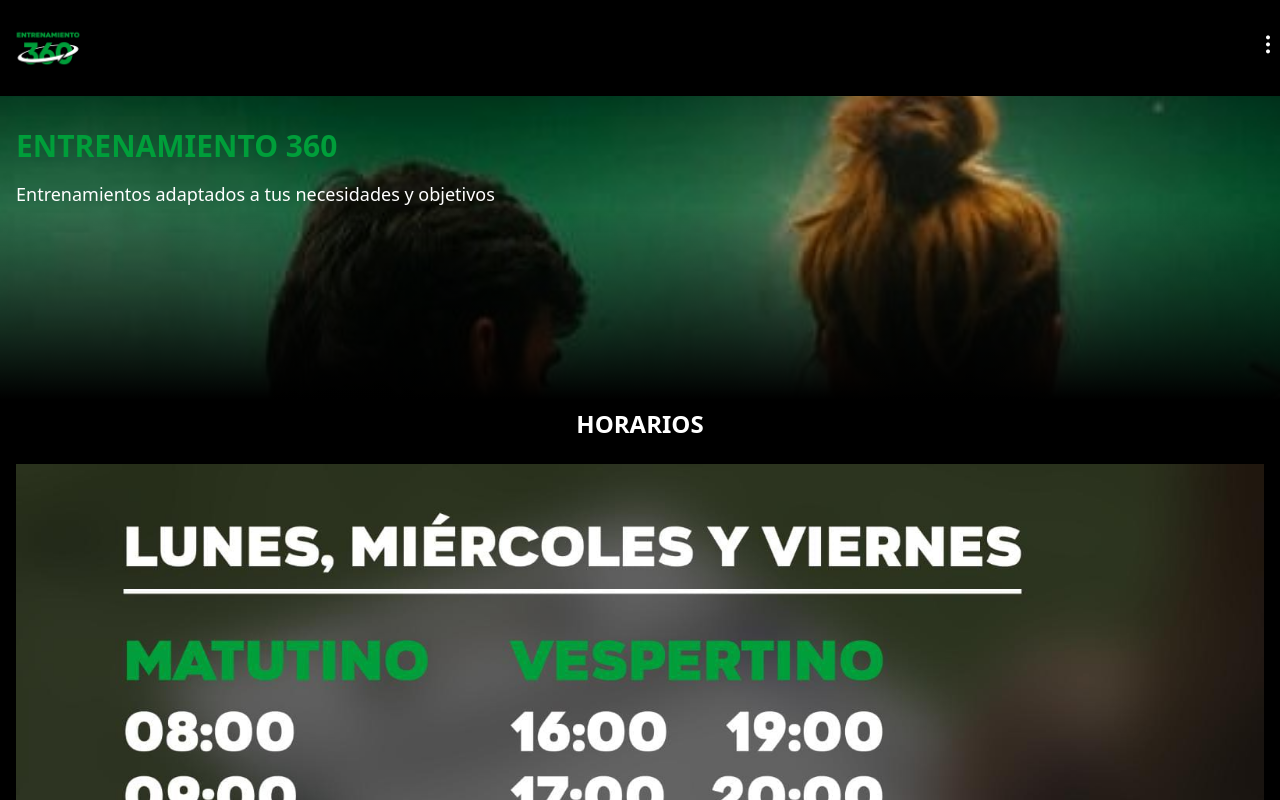
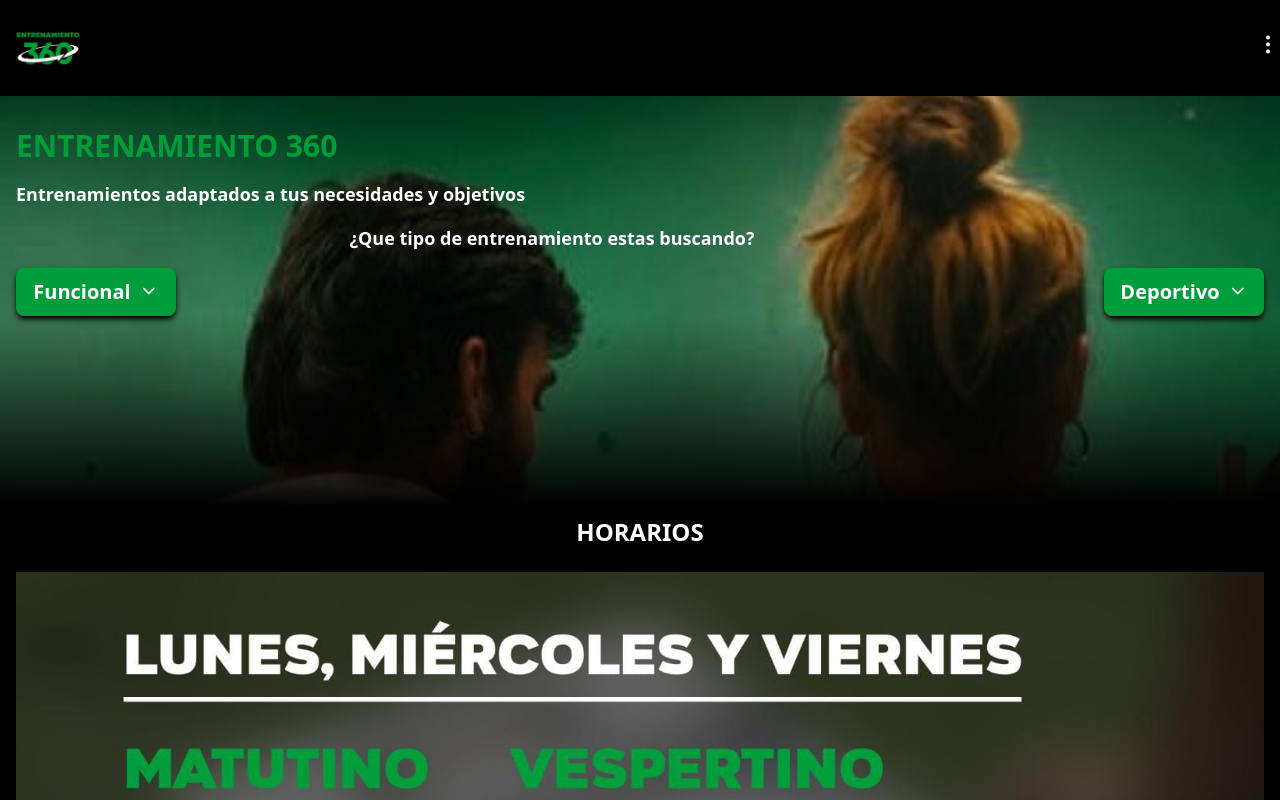
Before and after one commit to SantiagoAvigliano/Entrenamiento360, a React (Vite) app: page / in a window 1280 px wide. Shown: the top 800 px of the page. Built offline with nearby package versions, Linux system fonts and the light colour scheme.

Commit message:
Button Funcional & Deportivo added

```diff
--- a/src/components/Main.jsx
+++ b/src/components/Main.jsx
@@ -1,8 +1,31 @@
-import React from 'react'
+import React, { useState } from 'react'
 import '../index.css';
 import PicEntrenamiento2 from '../images/Entrenamiento2opacity.jpeg'
 import Info from './Info';
 import Schedule from './Schedule';
+
+
+const clickFuncional = (e) => {
+  e.preventDefault();
+  const DescriptionFuncional = document.querySelector('#DescriptionFuncional');
+  if (DescriptionFuncional.classList.contains('hidden')){
+    DescriptionFuncional.classList.remove('hidden')
+  } else {
+    DescriptionFuncional.classList.add('hidden')
+  }
+}
+
+const clickDeportivo = (e) => {
+  e.preventDefault();
+  const DescriptionDeportivo = document.querySelector('#DescriptionDeportivo');
+  if (DescriptionDeportivo.classList.contains('hidden')){
+    DescriptionDeportivo.classList.remove('hidden')
+  } else {
+    DescriptionDeportivo.classList.add('hidden')
+  }
+}
+
+
 
 const Main = () => {
   return (
@@ -10,8 +33,22 @@ const Main = () => {
     style={{backgroundImage:`url("${PicEntrenamiento2}")`}}>
         <h1 className='text-[#009e3a] text-3xl font-extrabold mt-32 mb-4 pl-4 '>ENTRENAMIENTO 360</h1>
 
-        <h3 className='text-white text-lg w-[85%] pl-4 '>Entrenamientos adaptados a tus necesidades y objetivos</h3>
-
+        <h3 className='text-white text-lg w-[85%] pl-4 font-semibold'>Entrenamientos adaptados a tus necesidades y objetivos</h3>
+        <h4 className='text-white text-lg w-[85%] pl-4 mt-4 text-center font-semibold'>¿Que tipo de entrenamiento estas buscando?</h4>
+        <div className='flex justify-between mt-4 px-4 '>
+          <button className='bg-[#009e3a] h-12 w-40 text-white text-xl rounded-lg font-semibold shadow-md shadow-black'
+                  id='ButtonFuncional'
+                  onClick={clickFuncional} >Funcional
+                  <i className="ti ti-chevron-down pl-2"></i>
+            <p className='hidden bg-[#009e3a] h-74 w-full absolute rounded-lg left-0 mt-6' id='DescriptionFuncional'>Funcional, ipsum dolor sit amet consectetur adipisicing elit. Debitis unde dolore, voluptatibus nesciunt provident accusantium cupiditate, itaque adipisci officia, aut reprehenderit quis expedita sequi totam </p>
+          </button>
+          <button className='bg-[#009e3a] h-12 w-40 text-white text-xl rounded-lg font-semibold shadow-md shadow-black'
+                  id='ButtonDeportivo'
+                  onClick={clickDeportivo} >Deportivo
+                  <i className="ti ti-chevron-down pl-2"></i>
+          <p className='hidden bg-[#009e3a] h-78 w-full absolute rounded-lg left-0 mt-6 ' id='DescriptionDeportivo'> Deportivo, ipsum dolor sit amet consectetur adipisicing elit. Debitis unde dolore, voluptatibus nesciunt provident accusantium cupiditate, itaque adipisci officia, aut reprehenderit quis expedita sequi totam </p>
+          </button>
+        </div>
         <div className='h-48 w-full bg-gradient-to-t from-black to-transparent '></div>
         <Schedule/>
         <Info/>
```
